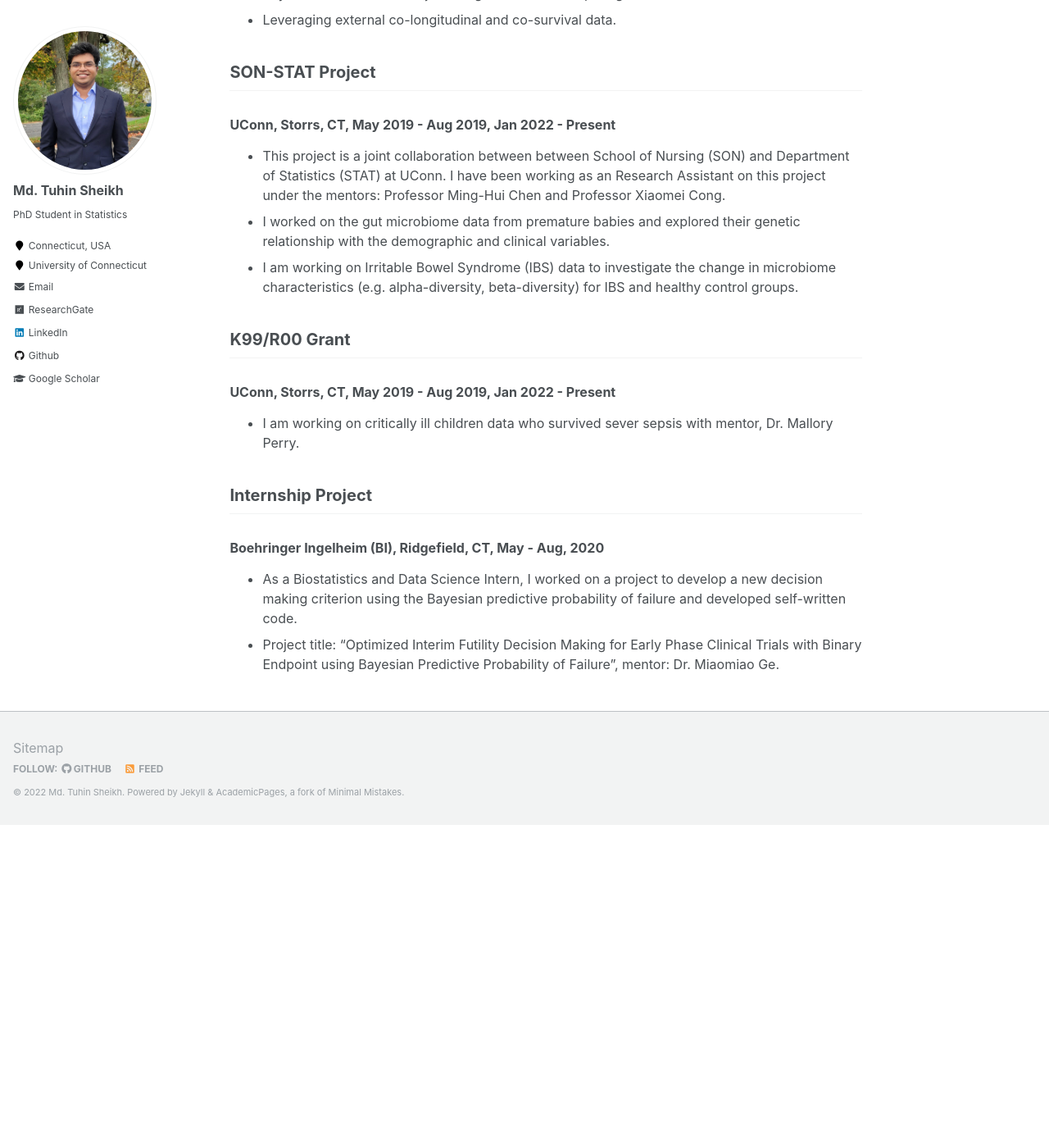
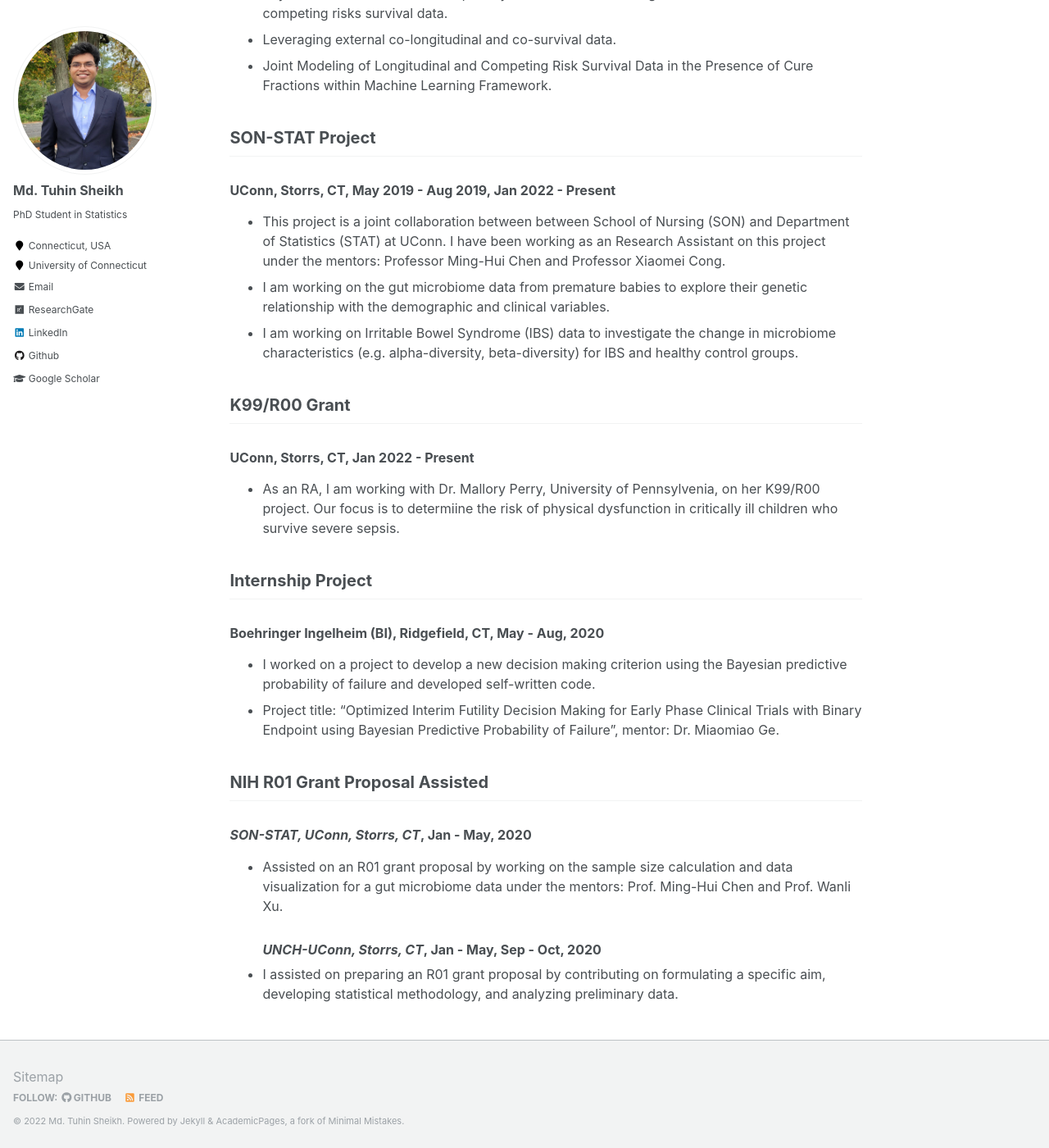
Before and after one commit to mdtuhinsheikh/mdtuhinsheikh.github.io, a Jekyll site: the page built from _pages/research.md, in a window 1280 px wide and 1400 px high, scrolled down 599 px. Shown: the whole window at 82% size. Built offline with Jekyll 4.4.1, drawn with Linux system fonts in a browser that asks for light colours; before the commit the page ends 1605 px from its top, so only the background shows below that; some of the changed text lies outside the part shown.

Commit message:
Update research.md

```diff
--- a/_pages/research.md
+++ b/_pages/research.md
@@ -11,20 +11,28 @@ author_profile: true
 ## NIH R01 Grant
 ### UConn, Storrs, CT, Jan 2019 - Present
 - Joint modeling of longitudinal and competing risks survival data in the presence of missing causes.
-- Bayesian C-index under a joint longitudinal and competing risks survival data.
+- Bayesian model assessment to quantify the contribution of longitudinal data to the fit of competing risks survival data.
 - Leveraging external co-longitudinal and co-survival data.
+- Joint Modeling of Longitudinal and Competing Risk Survival Data in the Presence of Cure Fractions within Machine Learning Framework.
 
 ## SON-STAT Project
 ### UConn, Storrs, CT, May 2019 - Aug 2019, Jan 2022 - Present
 - This project is a joint collaboration between between School of Nursing (SON) and Department of Statistics (STAT) at UConn. I have been working as an Research Assistant on this project under the mentors: Professor Ming-Hui Chen and Professor Xiaomei Cong.
-- I worked on the gut microbiome data from premature babies and explored their genetic relationship with the demographic and clinical variables.
+- I am working on the gut microbiome data from premature babies to explore their genetic relationship with the demographic and clinical variables.
 - I am working on Irritable Bowel Syndrome (IBS) data to investigate the change in microbiome characteristics (e.g. alpha-diversity, beta-diversity) for IBS and healthy control groups.
 
 ## K99/R00 Grant
-### UConn, Storrs, CT, May 2019 - Aug 2019, Jan 2022 - Present
-- I am working on critically ill children data who survived sever sepsis with mentor, Dr. Mallory Perry.
+### UConn, Storrs, CT, Jan 2022 - Present
+- As an RA, I am working with Dr. Mallory Perry, University of Pennsylvenia, on her K99/R00 project. Our focus is to determiine the risk of physical dysfunction in
+	critically ill children who survive severe sepsis.
 
 ## Internship Project
 ### Boehringer Ingelheim (BI), Ridgefield, CT, May - Aug, 2020
-- As a Biostatistics and Data Science Intern, I worked on a project to develop a new decision making criterion using the Bayesian predictive probability of failure and developed self-written code.
+- I worked on a project to develop a new decision making criterion using the Bayesian predictive probability of failure and developed self-written code.
 - Project title: "Optimized Interim Futility Decision Making for Early Phase Clinical Trials with Binary Endpoint using Bayesian Predictive Probability of Failure", mentor: Dr. Miaomiao Ge.
+
+## NIH R01 Grant Proposal Assisted
+### *SON-STAT, UConn, Storrs, CT*, Jan - May, 2020
+- Assisted on an R01 grant proposal by working on the sample size calculation and data visualization for a gut microbiome data under the mentors: Prof. Ming-Hui Chen and Prof. Wanli Xu.
+### *UNCH-UConn, Storrs, CT*, Jan - May, Sep - Oct, 2020
+- I assisted on preparing an R01 grant proposal by contributing on formulating a specific aim, developing statistical methodology, and analyzing preliminary data.
```
